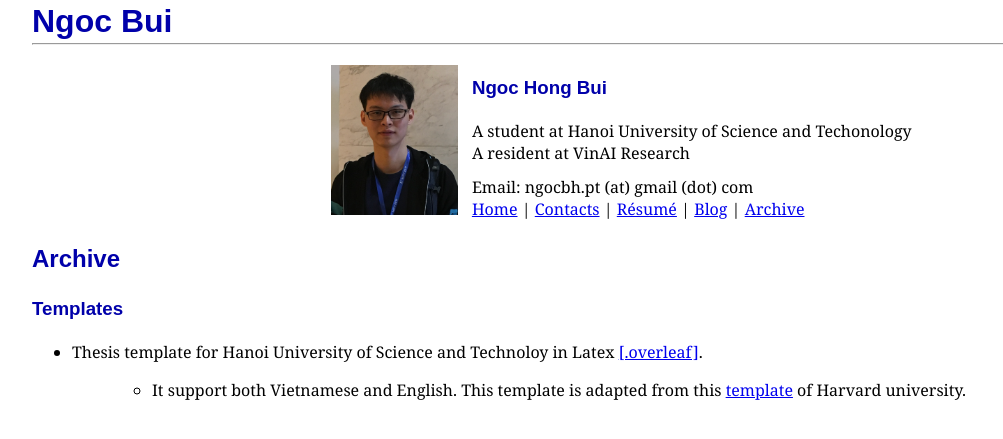
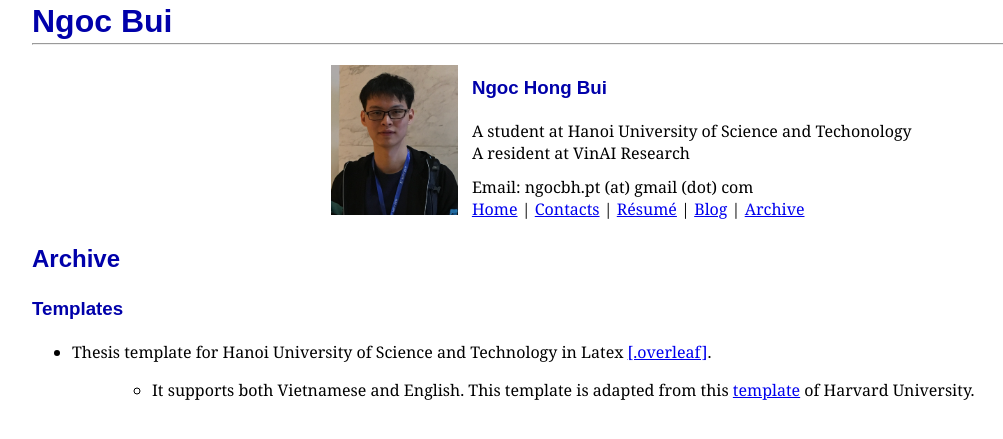
Before and after one commit to ngocbh/ngocbh.github.io, a Jekyll site: the page built from archive.md, in a window 1280 px wide. Shown: the top 439 px of the page, without its empty margins (16-1019 px from the left). Built offline with Jekyll 4.4.1, drawn with Linux system fonts in a browser that asks for light colours.

Commit message:
Updated Archive

```diff
--- a/archive.md
+++ b/archive.md
@@ -8,6 +8,6 @@
 
 ### Templates
 
-* Thesis template for Hanoi University of Science and Technoloy in Latex [[.overleaf]](https://www.overleaf.com/latex/templates/thesis-template-for-hanoi-university-of-science-and-technology/nfpspdwmgjmz).
+* Thesis template for Hanoi University of Science and Technology in Latex [[.overleaf]](https://www.overleaf.com/latex/templates/thesis-template-for-hanoi-university-of-science-and-technology/nfpspdwmgjmz).
 
-	> - It support both Vietnamese and English. This template is adapted from this [template](https://github.com/adammarblestone-zz/LaTeX-template-for-Harvard-dissertation) of Harvard university.
+	> - It supports both Vietnamese and English. This template is adapted from this [template](https://github.com/adammarblestone-zz/LaTeX-template-for-Harvard-dissertation) of Harvard University.
```
